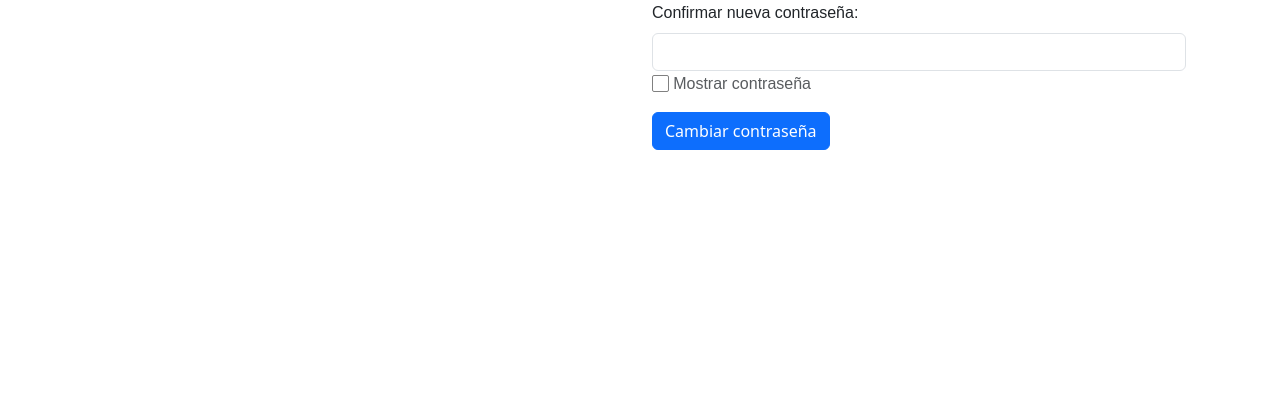
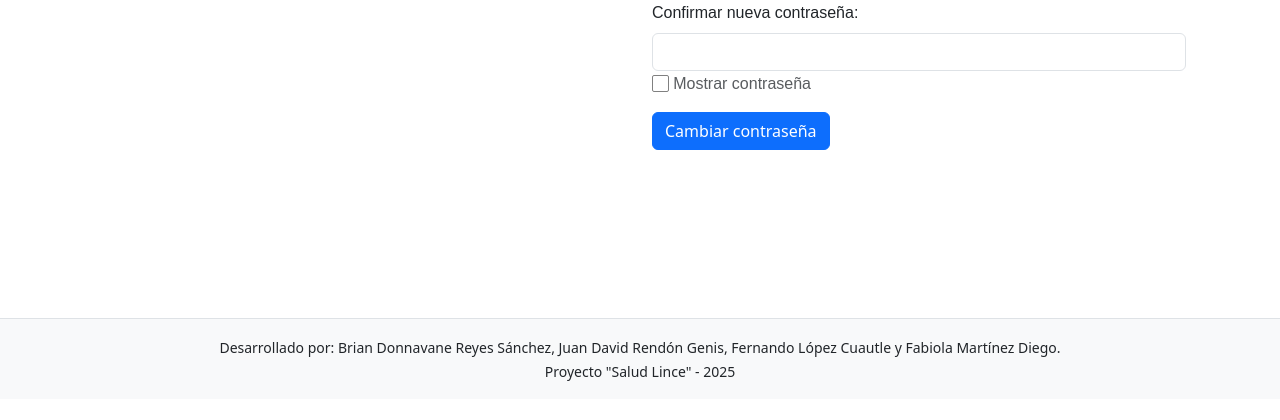
Before and after one commit to brianrscode/salud_lince, a Django app: template templates/informacion.html in a window 1280 px wide. Shown: the part 358-778 px from the top of the page. Run offline with Django 3.2, Linux system fonts and the light colour scheme; the template is opened without the code that fills it, so the values that code supplies are empty; some libraries are stand-ins or nearby versions; some web fonts are replaced.

Commit message:
Se agregó el pie de página al sistema.

```diff
--- a/templates/layouts/partials/footer.html
+++ b/templates/layouts/partials/footer.html
@@ -1,3 +1,7 @@
-<footer>
+<footer class="text-center py-3 mt-5 bg-light border-top with:100% background-color">
     {% comment %} <p>Footer</p> {% endcomment %}
+    <small>
+        Desarrollado por: Brian Donnavane Reyes Sánchez, Juan David Rendón Genis, Fernando López Cuautle y Fabiola Martínez Diego. <br>
+        Proyecto "Salud Lince" - 2025
+  </small>
 </footer>
```
